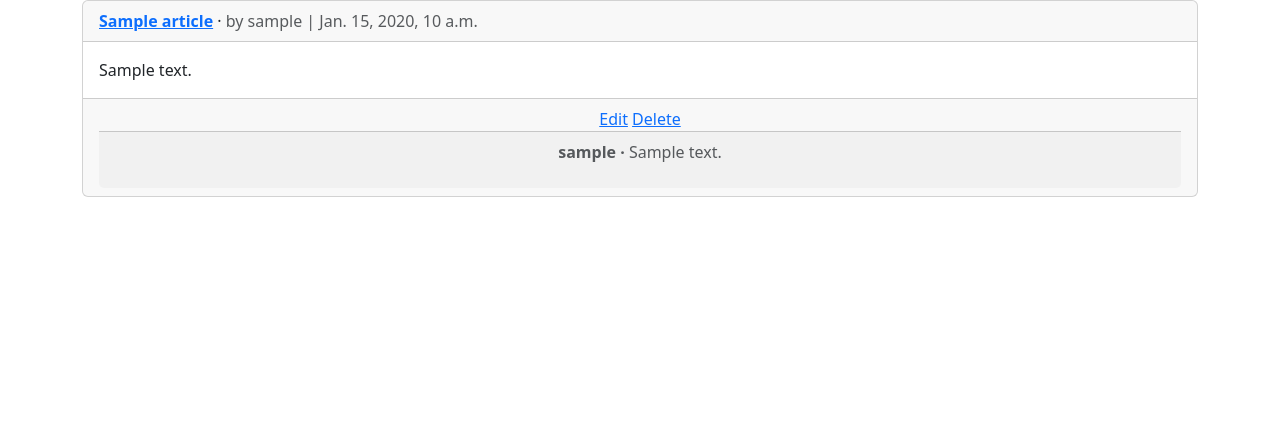
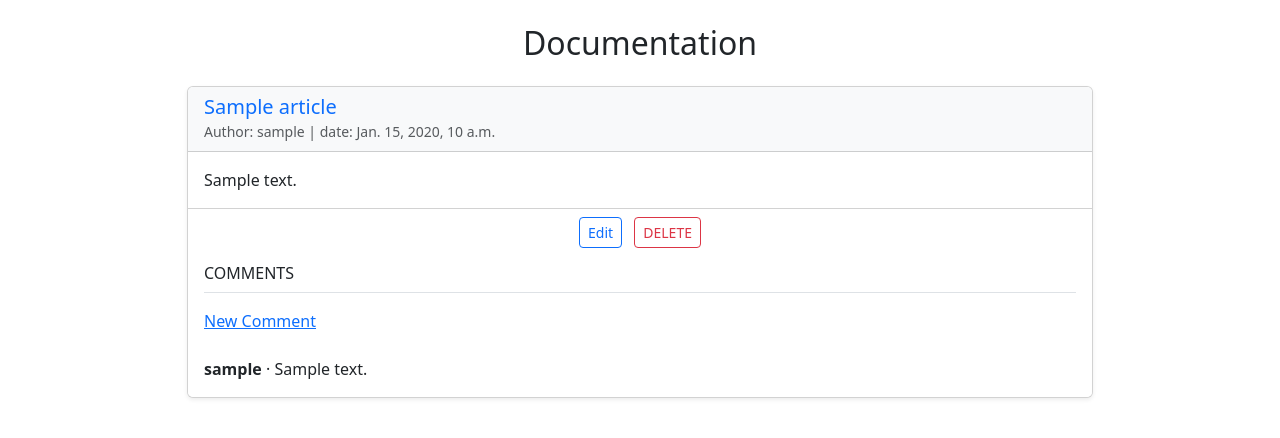
Before and after one commit to rsulkln/news, a Django app: page /articles/ in a window 1280 px wide. Shown: the part 56-494 px from the top of the page. Run offline with Django 5.2, Linux system fonts and the light colour scheme; a user stored in the database is signed in; tables that the repository leaves empty hold one stand-in row (values such as "Sample post").

Commit message:
💬 Add comment fields

```diff
--- a/templates/article_list.html
+++ b/templates/article_list.html
@@ -7,39 +7,64 @@
     <title>Articles</title>
   </head>
   <body>
-    {% block content %}{% for article in article_list %}
-
-    <div class="card">
-      <div class="card-header">
-        <span class="fw-bold">
-          <a href="{{ article.get_absolute_url }}">{{ article.title }}</a>
-        </span>
-        &middot;
-        <span class="text-muted"
-          >by {{ article.author }} | {{ article.date }}</span
+    {% block content %}
+    <div class="container my-4">
+      <h2 class="text-center mb-4">Documentation</h2>
+      <div class="row">
+        {% for article in article_list %}
+        <div class="col-lg-10 mx-auto mb-4">
+          <div class="card shadow-sm">
+            <div class="card-header bg-light">
+              <h5 class="mb-0">
+                <a
+                  href="{{ article.get_absolute_url }}"
+                  class="text-decoration-none"
+                  >{{ article.title }}</a
+                >
+              </h5>
+              <small class="text-muted"
+                >Author: {{ article.author }} | date: {{article.date}}</small
               >
             </div>
-      <div class="card-body">{{ article.body }}</div>
-      <div class="card-footer text-center text-muted">
 
+            <div class="card-body">
+              <p class="card-text">{{ article.body }}</p>
+            </div>
+
+            <div class="card-footer bg-white pb-0">
               {% if article.author.pk == request.user.pk %}
-        <a href="{% url 'article_edit' article.pk %}">Edit</a>
-        <a href="{% url 'article_delete' article.pk %}">Delete</a>
-        {% endif %} {# new code here! Payane shart #}
-        <div class="card-footer">
+              <div class="text-center mb-3">
+                <a
+                  href="{% url 'article_edit' article.pk %}"
+                  class="btn btn-sm btn-outline-primary mx-1"
+                  >Edit</a
+                >
+                <a
+                  href="{% url 'article_delete' article.pk %}"
+                  class="btn btn-sm btn-outline-danger mx-1"
+                  >DELETE</a
+                >
+              </div>
+              {% endif %}
+
+              <h6 class="border-bottom pb-2 mb-3">COMMENTS</h6>
+              <a href="{{ article.get_absolute_url }}">New Comment</a>
+              <br />
               {% for comment in article.comment_set.all %}
-    <p>
-      <span class="fw-bold">
-        {{ comment.author }} &middot;
-      </span>
-      {{ comment }}
-    </p>
+              <br />
+              <div
+                class="comment mb-2 pb-2 {% if not forloop.last %}border-bottom{% endif %}"
+              >
+                <span class="fw-bold">{{ comment.author }}</span> &middot;
+                <span>{{ comment }}</span>
+              </div>
               {% endfor %}
             </div>
           </div>
         </div>
+        {% endfor %}
       </div>
-    <br />
-    {% endfor %} {% endblock content %}
+    </div>
+    {% endblock content %}
   </body>
 </html>
```
Lines whose indentation alone changed are shown as unchanged.
